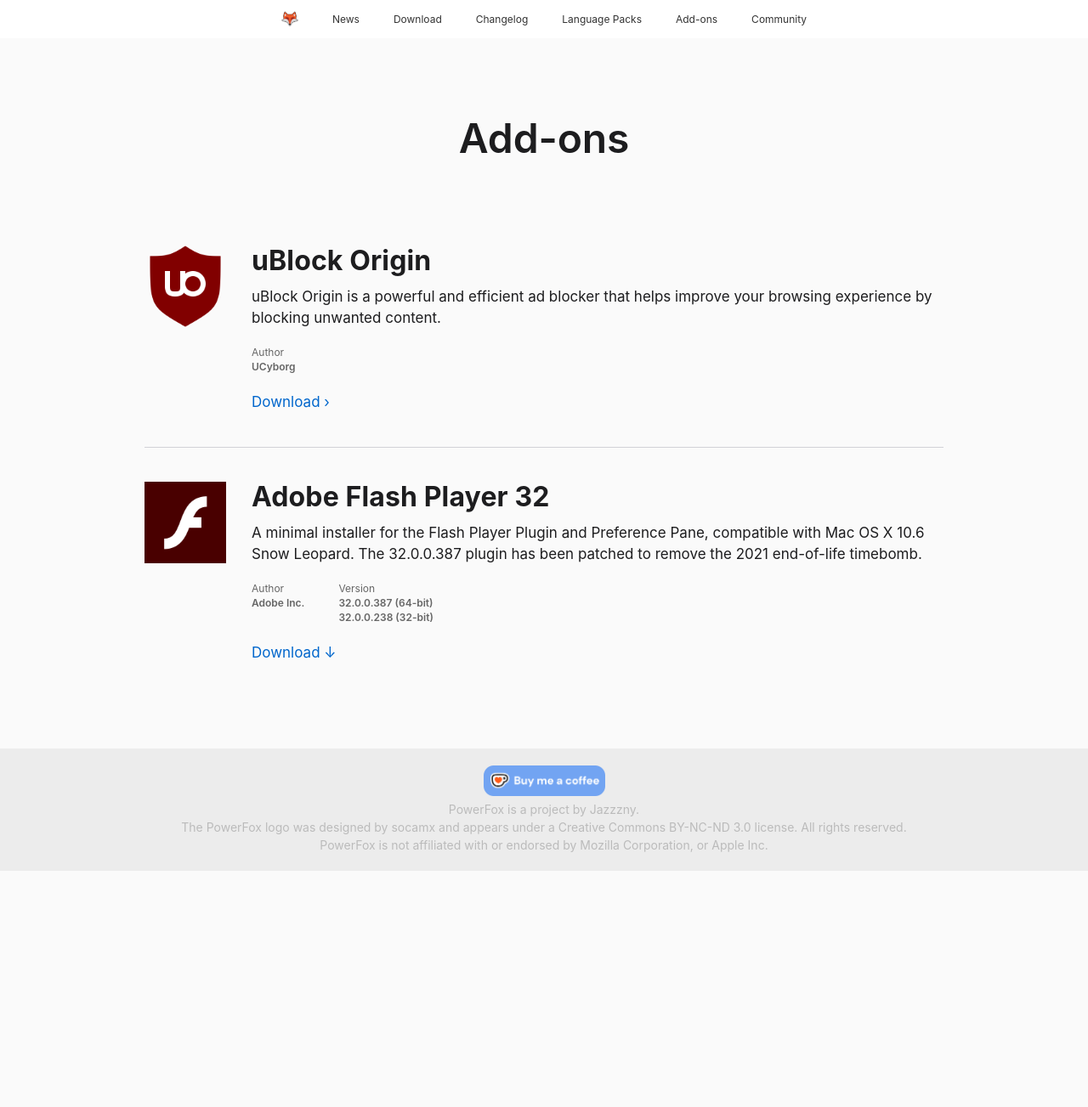
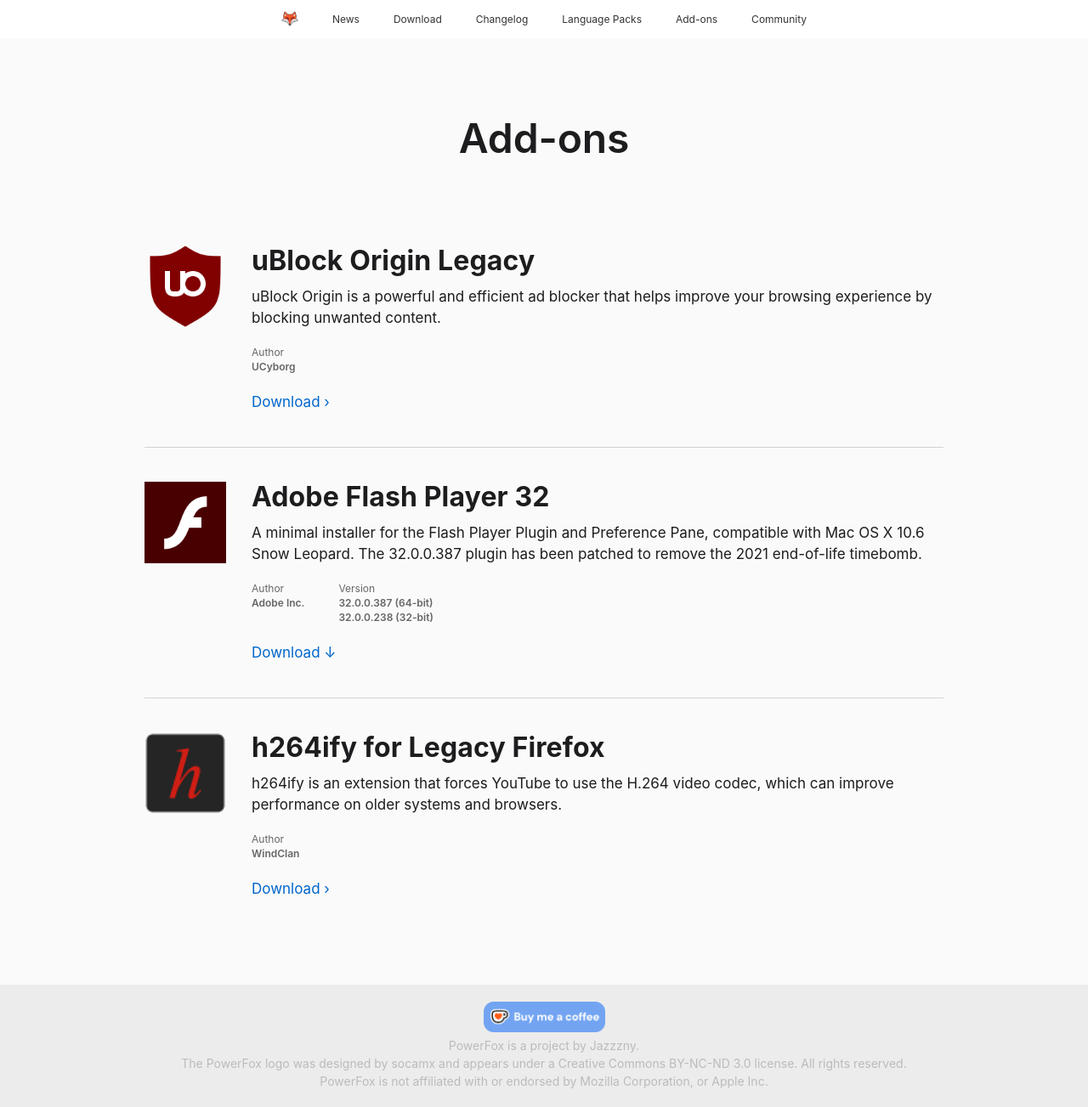
Before and after one commit to Jazzzny/powerfox-website, a Jekyll site: the page built from addons.html, in a window 1280 px wide. Shown: the whole page at 85% size. Built offline with Jekyll 4.4.1, drawn with Linux system fonts in a browser that asks for light colours; some web fonts are replaced; before the commit the page ends 1025 px from its top, so only the background shows below that.

Commit message:
add h264ify

```diff
--- a/addons.html
+++ b/addons.html
@@ -12,7 +12,7 @@
                 <img src="{{ '/assets/img/ub.png' | relative_url }}">
             </div>
             <div class="download-content">
-                <h2 class="addon-title">uBlock Origin</h2>
+                <h2 class="addon-title">uBlock Origin Legacy</h2>
                 <p>uBlock Origin is a powerful and efficient ad blocker that helps improve your browsing experience by blocking unwanted content.</p>
 
                 <div class="download-meta">
@@ -53,4 +53,25 @@
             </div>
         </div>
 
+        <div class="download-item">
+            <div class="download-icon">
+                <img src="{{ '/assets/img/h264ify.png' | relative_url }}">
+            </div>
+            <div class="download-content">
+                <h2 class="addon-title">h264ify for Legacy Firefox</h2>
+                <p>h264ify is an extension that forces YouTube to use the H.264 video codec, which can improve performance on older systems and browsers.</p>
+
+                <div class="download-meta">
+                    <div class="download-meta-item">
+                        <span class="download-meta-label">Author</span>
+                        <span class="download-meta-value">WindClan</span>
+                    </div>
+                </div>
+
+                <div class="download-links">
+                    <a href="https://github.com/WindClan/h264ify-legacy-firefox/releases/latest">Download ›</a>
+                </div>
+            </div>
+        </div>
+
     </div>
```
Also changed, not shown: assets/img/h264ify.png (added).
